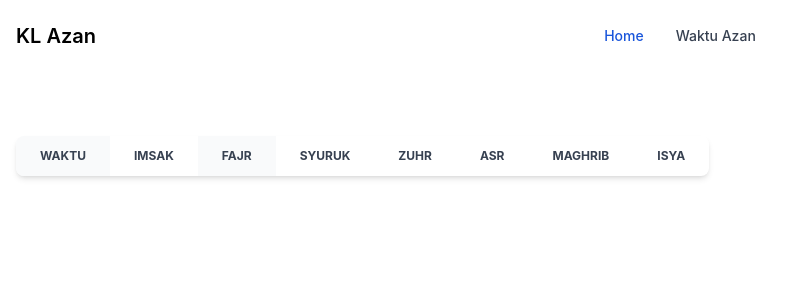
After one commit to naeem-bebit/automation-avengers, a Flask app: page /klazan in a window 1280 px wide. The commit adds this page. Shown: the top 300 px of the page, without its empty margins (0-801 px from the left). Run offline with Flask 3, Linux system fonts and the light colour scheme; lists and menus that the app fills with data are empty; style sheets or scripts are compiled from the project's sources; some libraries are stand-ins or nearby versions.

Commit message:
Add KL Azan

```diff
--- a/k8s-deployment.yml
+++ b/k8s-deployment.yml
@@ -16,7 +16,7 @@ spec:
     spec:
       containers:
       - name: web-app
-        image: abidzar/automation-avangers:26
+        image: abidzar/automation-avangers:latest
         imagePullPolicy: Always
         ports:
         - containerPort: 5000
--- a/package.json
+++ b/package.json
@@ -1,6 +1,6 @@
 {
   "scripts": {
-    "css": "npx tailwindcss -i ./src/static/src/input.css -o ./src/static/dist/main.css"
+    "build:css": "npx tailwindcss -i ./src/static/src/input.css -o ./src/static/dist/main.css"
   },
   "devDependencies": {
     "tailwindcss": "^3.4.7"
--- a/src/app.py
+++ b/src/app.py
@@ -5,6 +5,10 @@ app = Flask(__name__)
 def hello_world():
     return render_template("index.html")
 
+@app.route('/klazan')
+def klazan_page():
+    return render_template("klazan.html")
+
 @app.route('/newpage')
 def new_page():
     return render_template("newpage.html")
--- /dev/null
+++ b/src/static/javascripts/klazan.js
@@ -0,0 +1,27 @@
+const { createApp, ref } = Vue
+
+const App = {
+  data() {
+    return {
+      prayerTime: []
+    }
+  },
+  delimiters: ["[[", "]]"],
+  created() {
+    this.getData();
+  },
+  methods: {
+    getData() {
+          fetch('https://www.e-solat.gov.my/index.php?r=esolatApi/takwimsolat&period=week&zone=WLY01')
+              .then((response) => response.json())
+              .then((data) =>
+              {
+                this.prayerTime = data.prayerTime;
+                console.log(this.prayerTime)
+              });
+      }
+  }
+}
+
+const app = createApp(App)
+app.mount('#app')
--- a/src/templates/index.html
+++ b/src/templates/index.html
@@ -23,4 +23,5 @@
         </div>
     </div>
 </section>
+
 {% endblock %}
--- /dev/null
+++ b/src/templates/klazan.html
@@ -0,0 +1,93 @@
+{% extends 'layouts/base.html' %}
+
+{% block content %}
+<section class="bg-white dark:bg-gray-900">
+    <div class="grid max-w-screen-xl px-4 py-8 mx-auto lg:gap-8 xl:gap-0 lg:py-16 lg:grid-cols-12">
+        <div class="mr-auto place-self-center lg:col-span-7">
+
+            <div id="app" v-cloak>
+                <p>[[ greeting ]]</p>
+
+
+
+                <div class="relative overflow-x-auto shadow-md sm:rounded-lg">
+                    <table class="w-full text-sm text-left rtl:text-right text-gray-500 dark:text-gray-400">
+                        <thead class="text-xs text-gray-700 uppercase dark:text-gray-400">
+                            <tr>
+                                <th scope="col" class="px-6 py-3 bg-gray-50 dark:bg-gray-800">
+                                    Waktu
+                                </th>
+                                <th scope="col" class="px-6 py-3">
+                                    Imsak
+                                </th>
+                                <th scope="col" class="px-6 py-3 bg-gray-50 dark:bg-gray-800">
+                                    Fajr
+                                </th>
+                                <th scope="col" class="px-6 py-3">
+                                    Syuruk
+                                </th>
+                                <th scope="col" class="px-6 py-3">
+                                    Zuhr
+                                </th>
+                                <th scope="col" class="px-6 py-3">
+                                    Asr
+                                </th>
+                                <th scope="col" class="px-6 py-3">
+                                    Maghrib
+                                </th>
+                                <th scope="col" class="px-6 py-3">
+                                    Isya
+                                </th>
+                            </tr>
+                        </thead>
+                        <tbody>
+                            <tr class="border-b border-gray-200 dark:border-gray-700"  v-for="azan in prayerTime" :key="azan.date">
+                                <th scope="row" class="px-6 py-4 font-medium text-gray-900 whitespace-nowrap bg-gray-50 dark:text-white dark:bg-gray-800">
+                                    [[azan.date]] [[azan.day]]
+                                </th>
+                                <td class="px-6 py-4">
+                                    [[azan.imsak]]
+                                </td>
+                                <td class="px-6 py-4">
+                                    [[azan.fajr]]
+                                </td>
+                                <td class="px-6 py-4 bg-gray-50 dark:bg-gray-800">
+                                    [[azan.syuruk]]
+                                </td>
+                                <td class="px-6 py-4">
+                                    [[azan.dhuhr]]
+                                </td>
+
+                                <td class="px-6 py-4">
+                                    [[azan.asr]]
+                                </td>
+                                <td class="px-6 py-4">
+                                    [[azan.maghrib]]
+                                </td>
+                                <td class="px-6 py-4">
+                                    [[azan.isha]]
+                                </td>
+                            </tr>
+                        </tbody>
+                    </table>
+                </div>
+
+            </div>
+        </div>
+
+    </div>
+</section>
+
+
+{% endblock %}
+
+
+{% block javascript %}
+    <style>
+        [v-cloak] {
+           display: none;
+        }
+
+    </style>
+    <script src="{{ url_for('static', filename='javascripts/klazan.js') }}"></script>
+{% endblock %}
--- a/src/templates/layouts/base.html
+++ b/src/templates/layouts/base.html
@@ -5,13 +5,15 @@
     <meta http-equiv="X-UA-Compatible" content="IE=edge">
     <meta name="viewport" content="width=device-width, initial-scale=1.0">
     <link rel="stylesheet" href="{{url_for('static',filename='dist/main.css')}}">
-    <title>Automation Avangers</title>
+    <link href="https://cdn.jsdelivr.net/npm/flowbite@2.5.1/dist/flowbite.min.css" rel="stylesheet" />
+
+    <title>KL Azan</title>
 </head>
 <body>
     <nav class="bg-white border-gray-200 px-2 sm:px-4 py-2.5 rounded dark:bg-gray-900">
         <div class="container flex flex-wrap items-center justify-between mx-auto">
             <a href="/" class="flex items-center">
-                <span class="self-center text-xl font-semibold whitespace-nowrap dark:text-white">Automation Avangers</span>
+                <span class="self-center text-xl font-semibold whitespace-nowrap dark:text-white">KL Azan</span>
             </a>
             <div class="flex md:order-2">
                 <button data-collapse-toggle="navbar-cta" type="button"
@@ -34,12 +36,14 @@
                             class="block py-2 pl-3 pr-4 text-white bg-blue-700 rounded md:bg-transparent md:text-blue-700 md:p-0 dark:text-white"
                             aria-current="page">Home</a>
                     </li>
+
                     <li>
-                        <a href="/newpage"
+                        <a href="/klazan"
                             class="block py-2 pl-3 pr-4 text-gray-700 rounded hover:bg-gray-100 md:hover:bg-transparent md:hover:text-blue-700 md:p-0 md:dark:hover:text-white dark:text-gray-400 dark:hover:bg-gray-700 dark:hover:text-white md:dark:hover:bg-transparent dark:border-gray-700">
-                            New Page
+                            Waktu Azan
                         </a>
                     </li>
+
 
                 </ul>
             </div>
@@ -48,6 +52,11 @@
 
     {% block content %}{% endblock %}
 
+    <script src="https://unpkg.com/vue@3/dist/vue.global.prod.js"></script>
+
     <script src="https://cdn.jsdelivr.net/npm/flowbite@2.4.1/dist/flowbite.min.js"></script>
+
+    {% block javascript %}{% endblock %}
+
 </body>
 </html>
```
Also changed, not shown: README.md, 1 other file.
